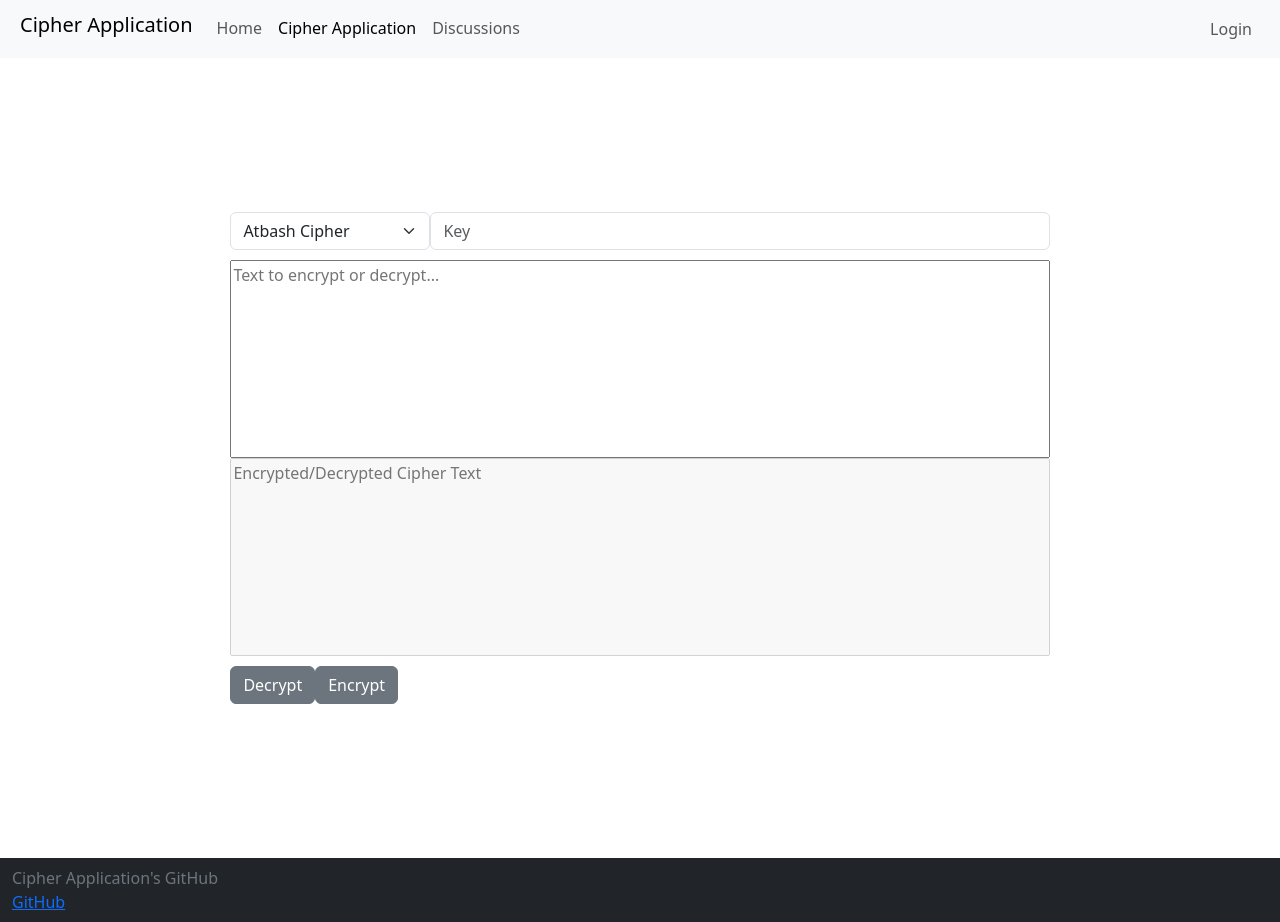
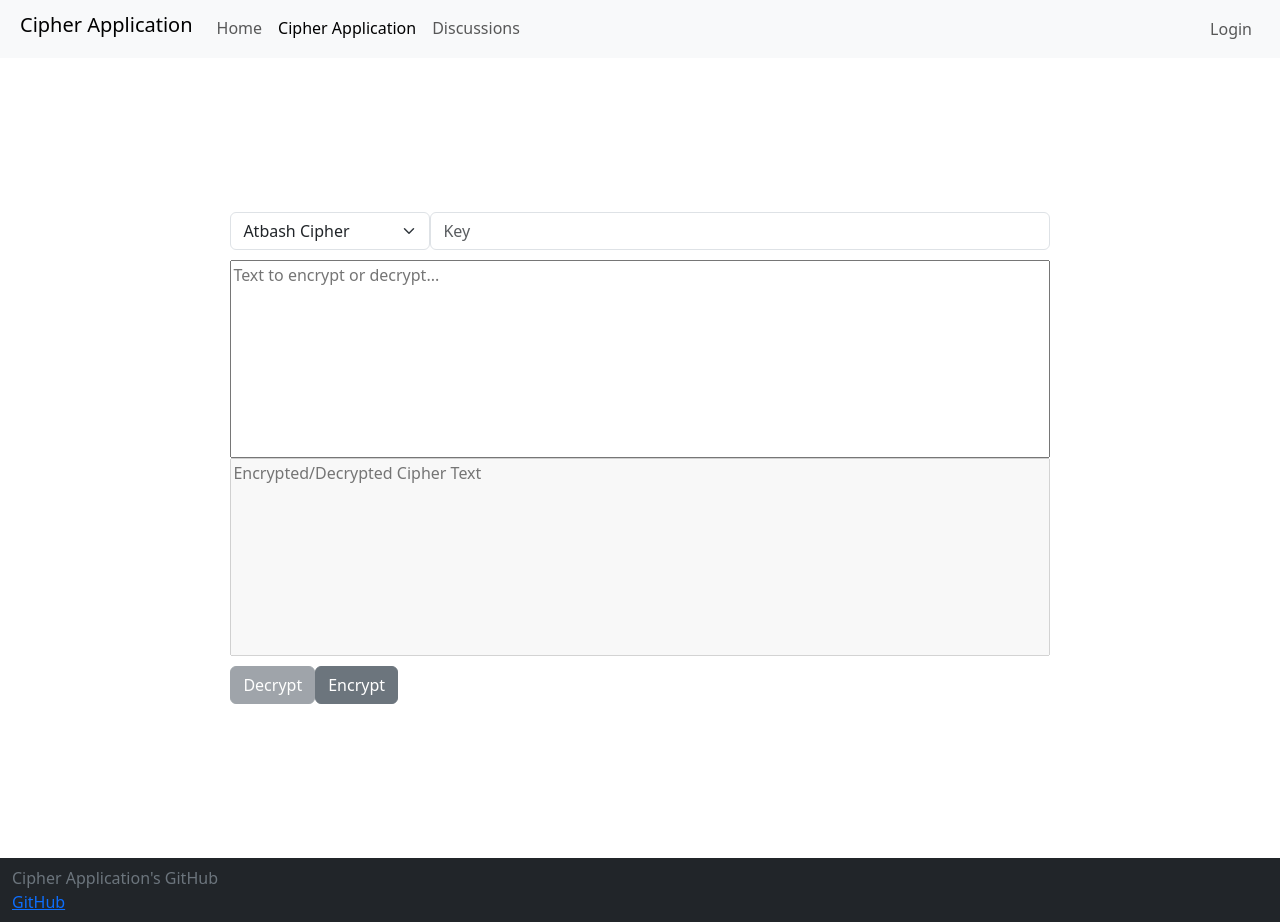
Before and after one commit to Maillman/startup, a React (Vite) app in the folder public/: page /application in a window 1280 px wide. Built offline with nearby package versions, Linux system fonts and the light colour scheme.

Commit message:
Allowed Both Encryption and Decryption for Caesar and Vigenère Cipher

```diff
--- a/public/src/application/application.jsx
+++ b/public/src/application/application.jsx
@@ -1,6 +1,7 @@
 import React, { useEffect } from "react";
 import * as Cipher from './cipher.js';
 import applyCipher from "./applyCipher";
+import { CryptState } from "./cryptState.js";
 
 const {
     atbashCipher,
@@ -13,6 +14,7 @@ export function Application() {
     const [plainText, updatePlainText] = React.useState('');
     const [key, setKey] = React.useState('a');
     const [cipher, setCipher] = React.useState(() => (c, index, key) => atbashCipher(c));
+    const [cryptState, setCryptState] = React.useState(CryptState.Decrypted);
     useEffect(() => {
         changeCipherText({ target: { value: plainText } });
     }, [key, cipher]);
@@ -24,8 +26,8 @@ export function Application() {
         updateCipherText(convertText ? convertText : 'Encrypted/Decrypted Cipher Text');
     }
 
-    function handleCipherChange(e) {
-        const selectedCipher = e.target.value;
+    function handleCipherChange(cipher, state) {
+        const selectedCipher = cipher;
         switch (selectedCipher) {
             case 'Atbash Cipher':
                 setCipher(() => (c, index, key) => atbashCipher(c));
@@ -37,10 +39,12 @@ export function Application() {
                 setCipher(() => (c, index, key) => baconCipher(c));
                 break;
             case 'Caesar Cipher':
-                setCipher(() => (c, index, key) => caesarCipher(c, parseInt(key))); // Assuming key is the shift for Caesar Cipher
+                setCipher(() => (c, index, key) => caesarCipher(c, state==CryptState.Decrypted ? parseInt(key) : -1*parseInt(key))); // Assuming key is the shift for Caesar Cipher
                 break;
             case 'Vigenère Cipher':
-                setCipher(() => (c, index, key) => vigenèreCipher(c, index, key));
+                setCipher(() => (c, index, key) => vigenèreCipher(c, index, state==CryptState.Decrypted ? key : key.split('').map(
+                    (char) => Cipher.alphabet[(-1*Cipher.alphabet.indexOf(char))+Cipher.alphabet.length]
+                ).join(''))); // Assuming key is the keyword for Vigenère Cipher
                 break;
             // case 'A1Z26 Cipher':
             //     setCipher(() => a1z26Cipher);
@@ -55,20 +59,26 @@ export function Application() {
         setKey(e.target.value);
     }
 
+    function changeCryptState(state) {
+        setCryptState(state);
+        const getCipher = document.querySelector('.form-select');
+        handleCipherChange(getCipher.value, state);
+    }
+
     return (
         <main>
             <form>
                 <span className="container-fluid d-flex flex-wrap align-items-center justify-content-between" style={{ padding: '10px 0px' }}>
-                    <select className="form-select" style={{ width: '200px' }} onChange={handleCipherChange}>
+                    <select className="form-select" style={{ width: '200px' }} onChange={(e) => handleCipherChange(e.target.value, cryptState)}>
                         <optgroup label="Alphabetical Ciphers">
                             <option>Atbash Cipher</option>
-                            <option>Affine Cipher</option>
+                            <option disabled>Affine Cipher</option>
                             <option>Bacon Cipher</option>
                             <option>Caesar Cipher</option>
                             <option>Vigenère Cipher</option>
                         </optgroup>
                         <optgroup label="Numerical Ciphers">
-                            <option>A1Z26 Cipher</option>
+                            <option disabled>A1Z26 Cipher</option>
                         </optgroup>
                     </select>
                     <input type="key" placeholder="Key" className="form-control col" style={{ minWidth: '125px' }} onChange={changeKey} required/>
@@ -76,7 +86,7 @@ export function Application() {
                 <textarea cols="40" rows="8" placeholder="Text to encrypt or decrypt..." onChange={(e) => changeCipherText(e)} value={plainText}></textarea>
                 <textarea cols="40" rows="8" disabled placeholder={cipherText}></textarea>
                 <span className="container-fluid d-flex flex-wrap align-items-center" style={{ padding: '10px 0px' }}>
-                    <button className="btn btn-secondary">Decrypt</button><button className="btn btn-secondary">Encrypt</button>
+                    <button className="btn btn-secondary" disabled={cryptState==CryptState.Decrypted} onClick={() => changeCryptState(CryptState.Decrypted)}>Decrypt</button><button className="btn btn-secondary" disabled={cryptState==CryptState.Encrypted} onClick={() => changeCryptState(CryptState.Encrypted)}>Encrypt</button>
                 </span>
             </form>
         </main>
--- /dev/null
+++ b/public/src/application/cryptState.js
@@ -0,0 +1,9 @@
+export class CryptState {
+    static Unknown = new CryptState('Unknown');
+    static Encrypted = new CryptState('Encrypted');
+    static Decrypted = new CryptState('Decrypted');
+
+    constructor(name) {
+        this.name = name;
+    }
+}
```
